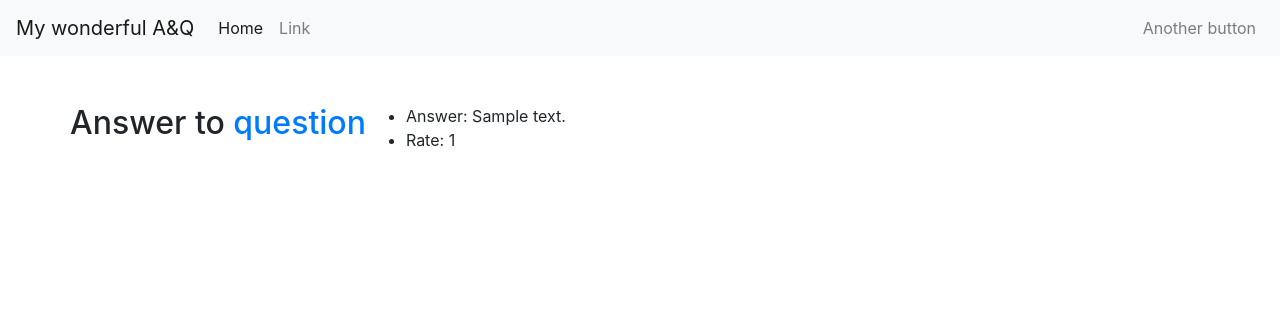
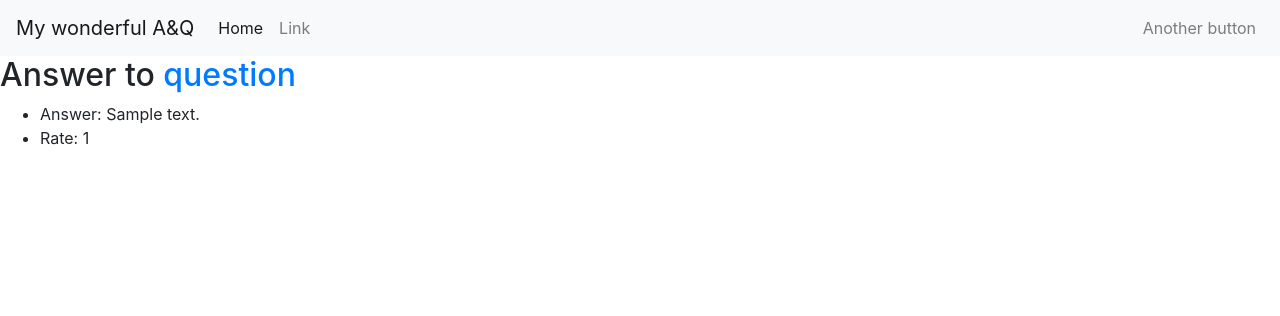
Before and after one commit to demiurg906/odo_django_example, a Django app: page /answer/1/ in a window 1280 px wide. Shown: the top 316 px of the page. Run offline with Django 3.2, Linux system fonts and the light colour scheme; tables that the repository leaves empty hold one stand-in row (values such as "Sample post"); some libraries are stand-ins or nearby versions.

Commit message:
Fix base.html

```diff
--- a/odo_django_example/templates/base.html
+++ b/odo_django_example/templates/base.html
@@ -38,14 +38,8 @@
 
   {# Основное тело страницы #}
   <main>
-    {# Контейнер (сетка), в котором будет располагаться основное тело #}
-    <div class="container">
-      {# Новый ряд в таблице. mt-5 делает отступ #}
-      <div class="row mt-5">
-        {% block body %}
-        {% endblock %}
-      </div>
-    </div>
+    {% block body %}
+    {% endblock %}
   </main>
 </body>
 </html>
--- a/odo_django_example/templates/index.html
+++ b/odo_django_example/templates/index.html
@@ -1,6 +1,10 @@
 {% extends "base.html" %}
 
 {% block body %}
+  {# Контейнер (сетка), в котором будет располагаться основное тело #}
+  <div class="container">
+    {# Новый ряд в таблице. mt-5 делает отступ #}
+    <div class="row mt-5">
       {# Новая колонка в ряду #}
       <div class="col-md">
         <h2>Hello!</h2>
@@ -17,4 +21,6 @@
           <li>Point 3</li>
         </ul>
       </div>
+    </div>
+  </div>
 {% endblock %}
```
Lines whose indentation alone changed are shown as unchanged.
